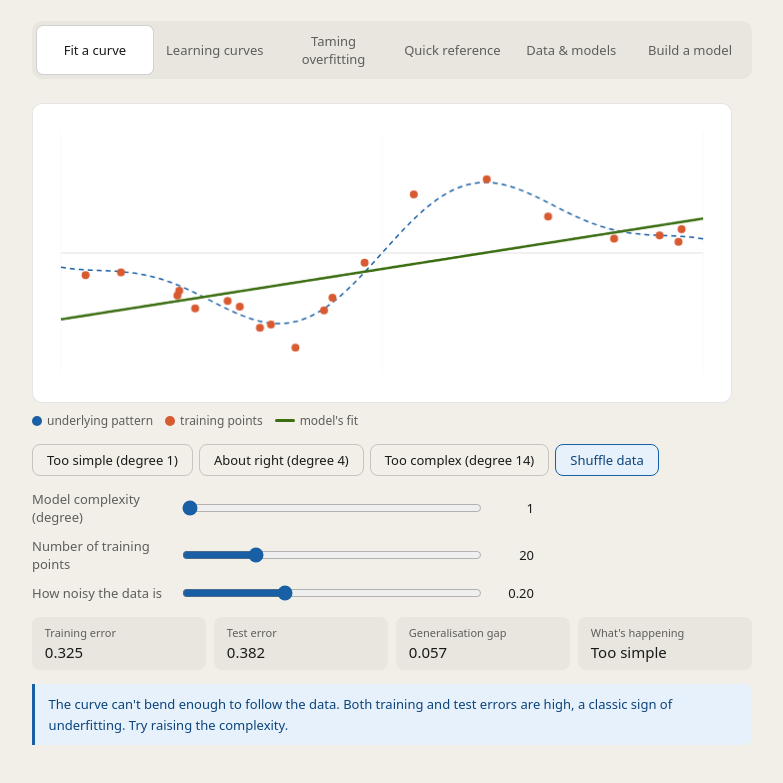
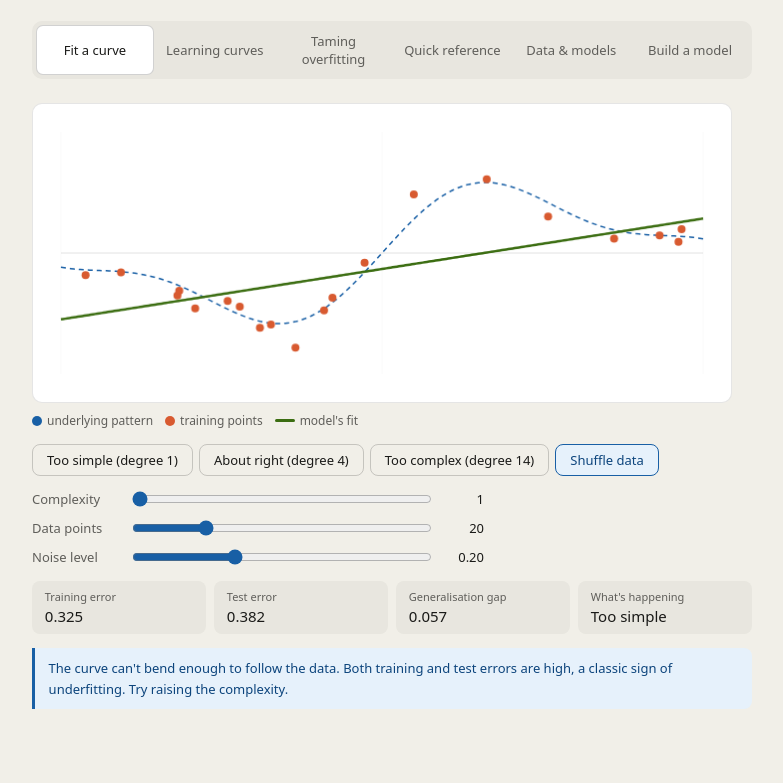
Before and after one commit to its-sina/ML-Course, a plain HTML site: page index.html in a window 1280 px wide. Shown: the part 83-866 px from the top of the page, without its empty margins (248-1031 px from the left). After the commit the page ends 830 px from the top, so only its background shows below. Drawn offline with Linux system fonts and the light colour scheme.

Commit message:
Add files via upload

```diff
--- a/index.html
+++ b/index.html
@@ -39,7 +39,7 @@ h1{font-size:22px;font-weight:500;margin-bottom:.2rem}
 canvas{display:block;width:100%;max-width:100%;height:auto;border-radius:10px;border:0.5px solid var(--bd);background:var(--s2)}
 
 .ctrl{display:flex;align-items:center;gap:10px;margin-bottom:.7rem;max-width:100%}
-.ctrl label{font-size:13px;color:var(--tx2);width:140px;flex-shrink:0}
+.ctrl label{font-size:13px;color:var(--tx2);width:90px;flex-shrink:0;line-height:1.3}
 .ctrl input[type=range]{flex:1;min-width:0;max-width:300px;accent-color:var(--blue)}
 .ctrl .v{font-size:13px;font-weight:500;color:var(--tx);width:42px;text-align:right;flex-shrink:0}
 
@@ -67,7 +67,7 @@ button.hi{background:var(--bluebg);color:var(--bluetx);border-color:var(--blue)}
 
 .sec{font-size:16px;font-weight:500;margin:1.5rem 0 .6rem;padding-top:1.25rem;border-top:0.5px solid var(--bd)}
 .prose{font-size:13px;color:var(--tx2);line-height:1.7;margin-bottom:.75rem}
-.lf-grid{display:grid;grid-template-columns:1fr 1fr;gap:1rem;align-items:start;margin-bottom:1rem}
+.lf-grid{display:grid;grid-template-columns:1fr 1fr;gap:1rem;align-items:start;margin-bottom:1rem;width:100%}
 .lf-right{display:flex;flex-direction:column;gap:.75rem}
 .lf-right .sec{margin-top:0;padding-top:0;border-top:none;font-size:13px}
 .lf-right .prose{margin-bottom:.3rem}
@@ -116,9 +116,9 @@ td:first-child{color:var(--tx2);font-weight:500}
       <button onclick="setPreset(14,20,0.2)">Too complex (degree 14)</button>
       <button class="hi" onclick="fitRegen()">Shuffle data</button>
     </div>
-    <div class="ctrl"><label>Model complexity (degree)</label><input type="range" id="s-deg" min="1" max="15" step="1" value="1" oninput="fitDraw()"><span class="v" id="v-deg">1</span></div>
-    <div class="ctrl"><label>Number of training points</label><input type="range" id="s-n" min="8" max="60" step="1" value="20" oninput="fitRegen()"><span class="v" id="v-n">20</span></div>
-    <div class="ctrl"><label>How noisy the data is</label><input type="range" id="s-noise" min="0" max="0.6" step="0.05" value="0.2" oninput="fitRegen()"><span class="v" id="v-noise">0.20</span></div>
+    <div class="ctrl"><label>Complexity</label><input type="range" id="s-deg" min="1" max="15" step="1" value="1" oninput="fitDraw()"><span class="v" id="v-deg">1</span></div>
+    <div class="ctrl"><label>Data points</label><input type="range" id="s-n" min="8" max="60" step="1" value="20" oninput="fitRegen()"><span class="v" id="v-n">20</span></div>
+    <div class="ctrl"><label>Noise level</label><input type="range" id="s-noise" min="0" max="0.6" step="0.05" value="0.2" oninput="fitRegen()"><span class="v" id="v-noise">0.20</span></div>
     <div class="stats">
       <div class="stat"><div class="stat-l">Training error</div><div class="stat-v" id="st-tr">—</div></div>
       <div class="stat"><div class="stat-l">Test error</div><div class="stat-v" id="st-te">—</div></div>
@@ -152,8 +152,8 @@ td:first-child{color:var(--tx2);font-weight:500}
     </div>
     <div class="btns"><button class="hi" onclick="regRegen()">Shuffle data</button></div>
     <div class="ctrl"><label>Noise level</label><input type="range" id="r-noise" min="0.05" max="0.7" step="0.05" value="0.35" oninput="regRegen()"><span class="v" id="rv-noise">0.35</span></div>
-    <div class="ctrl"><label>Model complexity (degree)</label><input type="range" id="r-deg" min="3" max="14" step="1" value="10" oninput="regDraw()"><span class="v" id="rv-deg">10</span></div>
-    <div class="ctrl"><label>Penalty strength (λ)</label><input type="range" id="r-lam" min="0" max="1" step="0.02" value="0" oninput="regDraw()"><span class="v" id="rv-lam">0.00</span></div>
+    <div class="ctrl"><label>Complexity</label><input type="range" id="r-deg" min="3" max="14" step="1" value="10" oninput="regDraw()"><span class="v" id="rv-deg">10</span></div>
+    <div class="ctrl"><label>Penalty (λ)</label><input type="range" id="r-lam" min="0" max="1" step="0.02" value="0" oninput="regDraw()"><span class="v" id="rv-lam">0.00</span></div>
     <div class="stats">
       <div class="stat"><div class="stat-l">Without penalty</div><div class="stat-v" id="rr-u">—</div></div>
       <div class="stat"><div class="stat-l">With penalty</div><div class="stat-v" id="rr-r">—</div></div>
@@ -283,7 +283,7 @@ td:first-child{color:var(--tx2);font-weight:500}
           <span class="v" id="lfv-b">0.00</span>
         </div>
         <div class="ctrl">
-          <label>Learning rate</label>
+          <label>Learn rate</label>
           <input type="range" id="lf-lr" min="0.001" max="0.5" step="0.001" value="0.05" oninput="lfUpdateLR()">
           <span class="v" id="lfv-lr">0.050</span>
         </div>
@@ -333,16 +333,18 @@ function cvs(id){
   const dpr=window.devicePixelRatio||1;
   const LW=parseInt(c.getAttribute('data-w')||700);
   const LH=parseInt(c.getAttribute('data-h')||300);
-  c.width=LW*dpr; c.height=LH*dpr;
-  // constrain display to container width, preserve aspect ratio
-  const maxW=Math.min(LW, document.querySelector('.wrap').offsetWidth||LW);
-  const dispH=Math.round(LH*(maxW/LW));
-  c.style.width=maxW+'px';
+  // Use the canvas parent's actual rendered width so grid layout is respected
+  const parentW=c.parentElement.clientWidth||LW;
+  const dispW=Math.min(LW,parentW);
+  const dispH=Math.round(LH*(dispW/LW));
+  c.width=dispW*dpr;
+  c.height=dispH*dpr;
+  c.style.width=dispW+'px';
   c.style.height=dispH+'px';
   c.style.maxWidth='100%';
   const x=c.getContext('2d');
   x.setTransform(dpr,0,0,dpr,0,0);
-  return {x,W:LW,H:LH};
+  return {x,W:dispW,H:dispH};
 }
 
 function dark(){return window.matchMedia('(prefers-color-scheme:dark)').matches}
@@ -775,7 +777,7 @@ function coefDraw(){
   });
 }
 
-function dpInit(){dpDraw();lrDraw();coefDraw();}
+function dpInit(){setTimeout(()=>{dpDraw();lrDraw();coefDraw();},30);}
 
 // ---- Build a model tab ----
 let lfData=null, lfSeed=7, lfW=0, lfB=0, lfLR=0.05;
@@ -1008,7 +1010,7 @@ function landscapeDraw(){
   const ih=Math.floor(H-2*pad);
 
   // recompute heatmap only when data changes
-  if(!lfLandscapeCache||lfLandscapeSeed!==lfSeed){
+  if(!lfLandscapeCache||lfLandscapeSeed!==lfSeed||lfLandscapeCache.W!==W||lfLandscapeCache.H!==H){
     lfLandscapeSeed=lfSeed;
     // draw directly into an offscreen canvas at full W×H so DPR scaling is irrelevant
     const off=document.createElement('canvas');
@@ -1053,7 +1055,7 @@ function landscapeDraw(){
       }
     }
     ox.putImageData(img,0,0);
-    lfLandscapeCache={canvas:off,tw,tb,W,H};
+    lfLandscapeCache={canvas:off,tw,tb,W,H}; // W,H used for cache invalidation
   }
   // stamp the offscreen canvas — it is already in logical pixels, ctx transform handles DPR
   x.save();
@@ -1174,7 +1176,8 @@ function lfUpdateLR(){
 function linfitInit(){
   if(!lfData)lfData=lfGenData();
   lfLandscapeCache=null;
-  lfRender();
+  // small delay lets the grid layout settle before measuring parent widths
+  setTimeout(lfRender, 30);
 }
 
 
```
